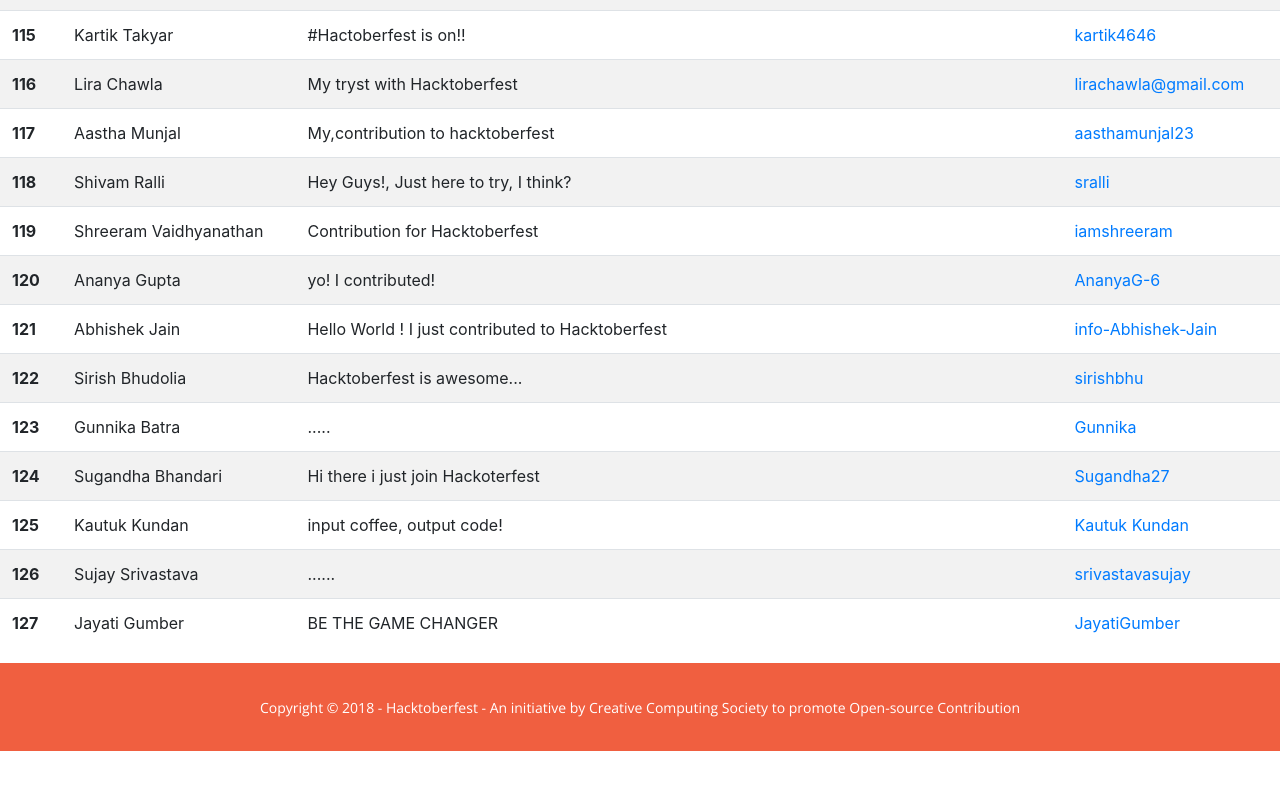
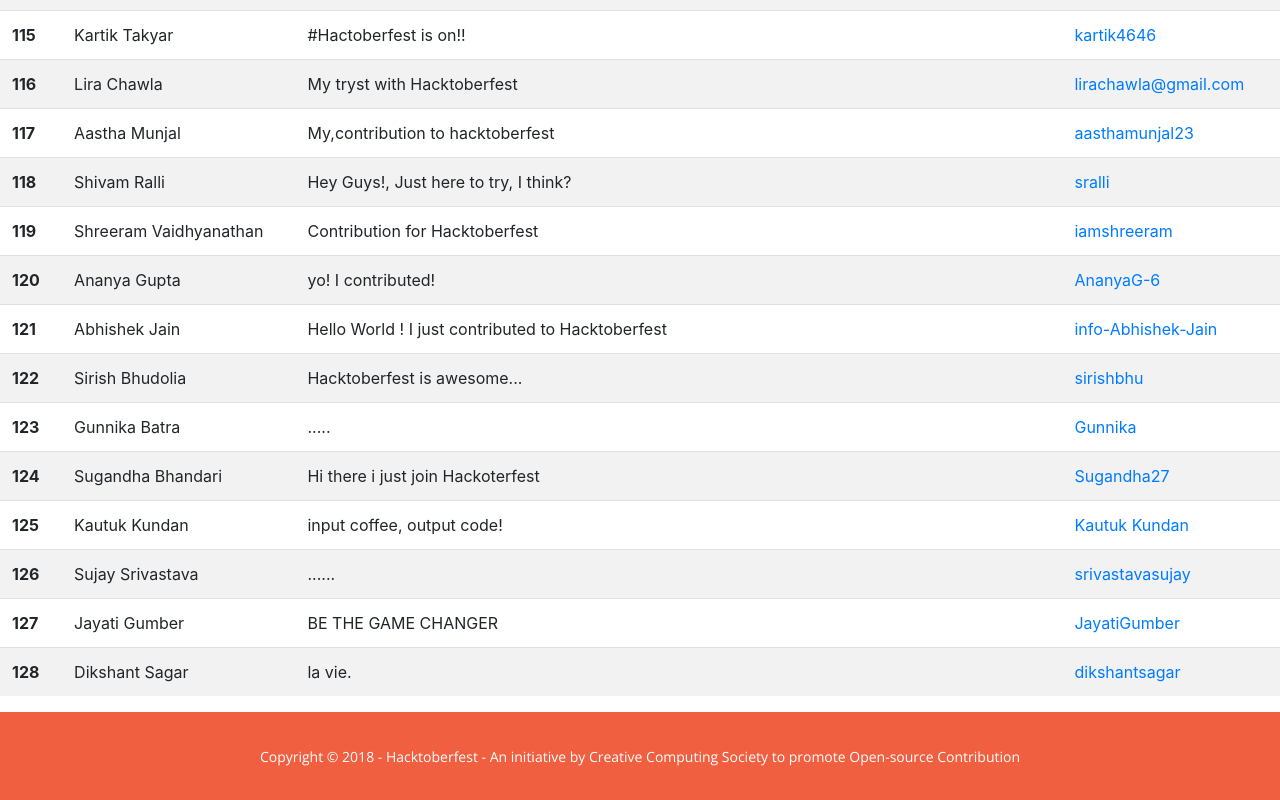
Before and after one commit to creative-computing-society/creative-computing-society.github.io, a website with bundled scripts: page index.html in a window 1280 px wide. Shown: the part 6903-7703 px from the top of the page. Before the commit the page ends 7654 px from the top, so only its background shows below. Built offline with nearby package versions, Linux system fonts and the light colour scheme.

Commit message:
“my_commit”

```diff
--- a/index.html
+++ b/index.html
@@ -1008,6 +1008,13 @@
 	   <td><a href="https://github.com/JayatiGumber">JayatiGumber</a></td>
 	   </tr>
 
+     <tr>
+     <th scope="row">128</th>
+     <td>Dikshant Sagar</td>
+     <td>la vie.</td>
+     <td><a href="https://github.com/dikshantsagar">dikshantsagar</a></td>
+     </tr>
+
         </tbody>
       </table>
     </div>
```
